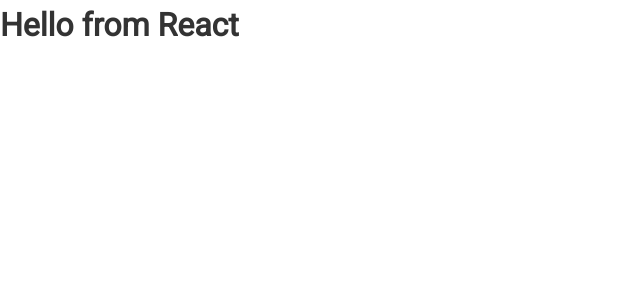
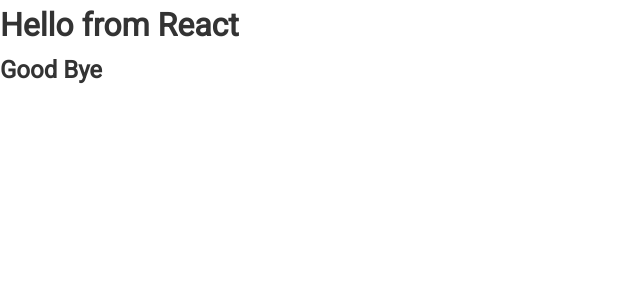
Before and after one commit to BrianLevin/React-Github-Finder, a React (Create React App) app: page / in a window 1280 px wide. Shown: the top 300 px of the page, without its empty margins (0-640 px from the left). Built offline with nearby package versions, Linux system fonts and the light colour scheme.

Commit message:
used a fragment to get rid of the h1 and the h2 div

```diff
--- a/src/App.js
+++ b/src/App.js
@@ -8,9 +8,11 @@ class App  extends Component{
 
 
   return (
-    <div className="App">
+    <React.Fragment>
      <h1>Hello from React</h1>
-    </div>
+
+     <h2> Good Bye</h2>
+    </React.Fragment>
   );
 }
 }
```
